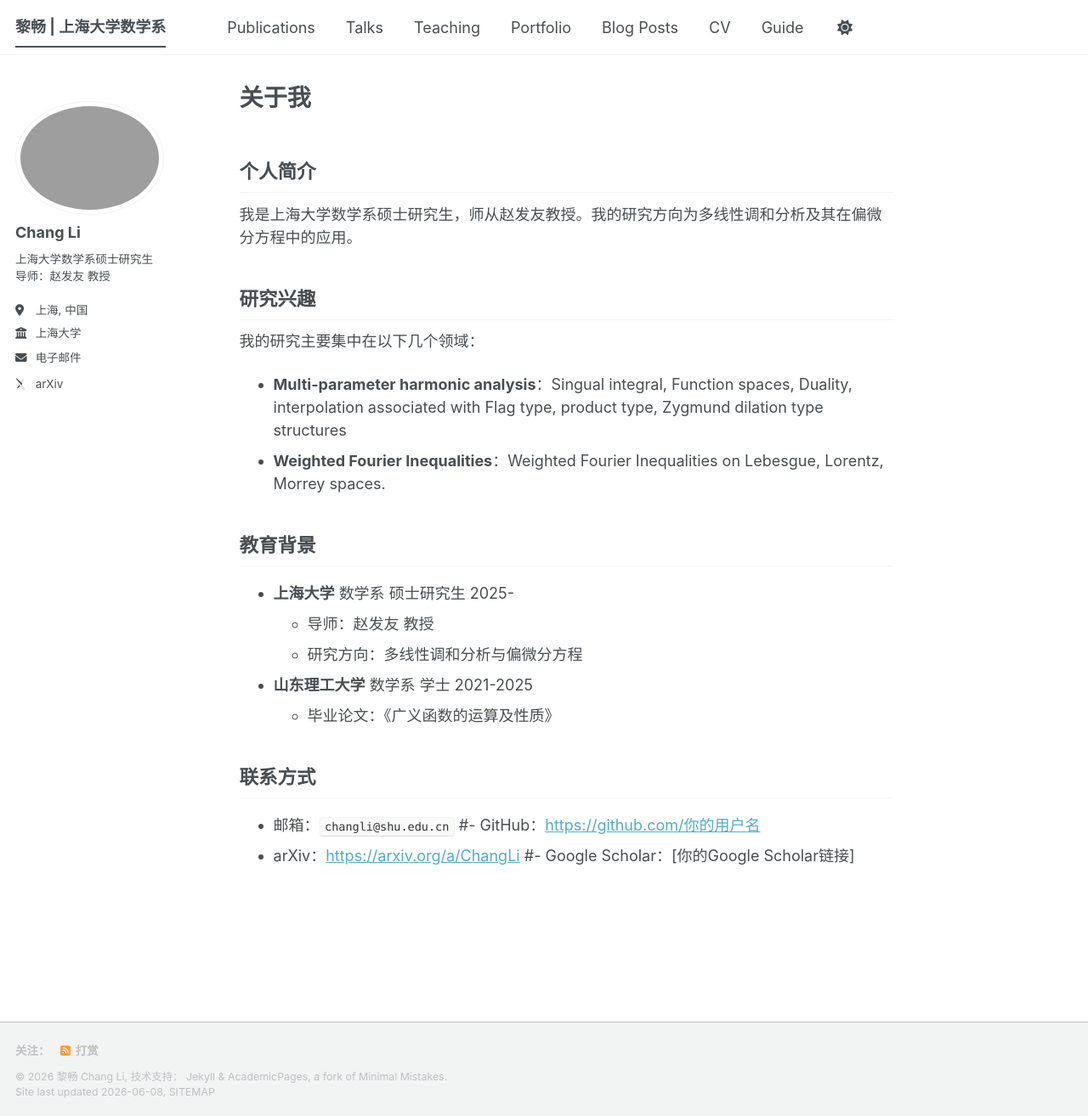
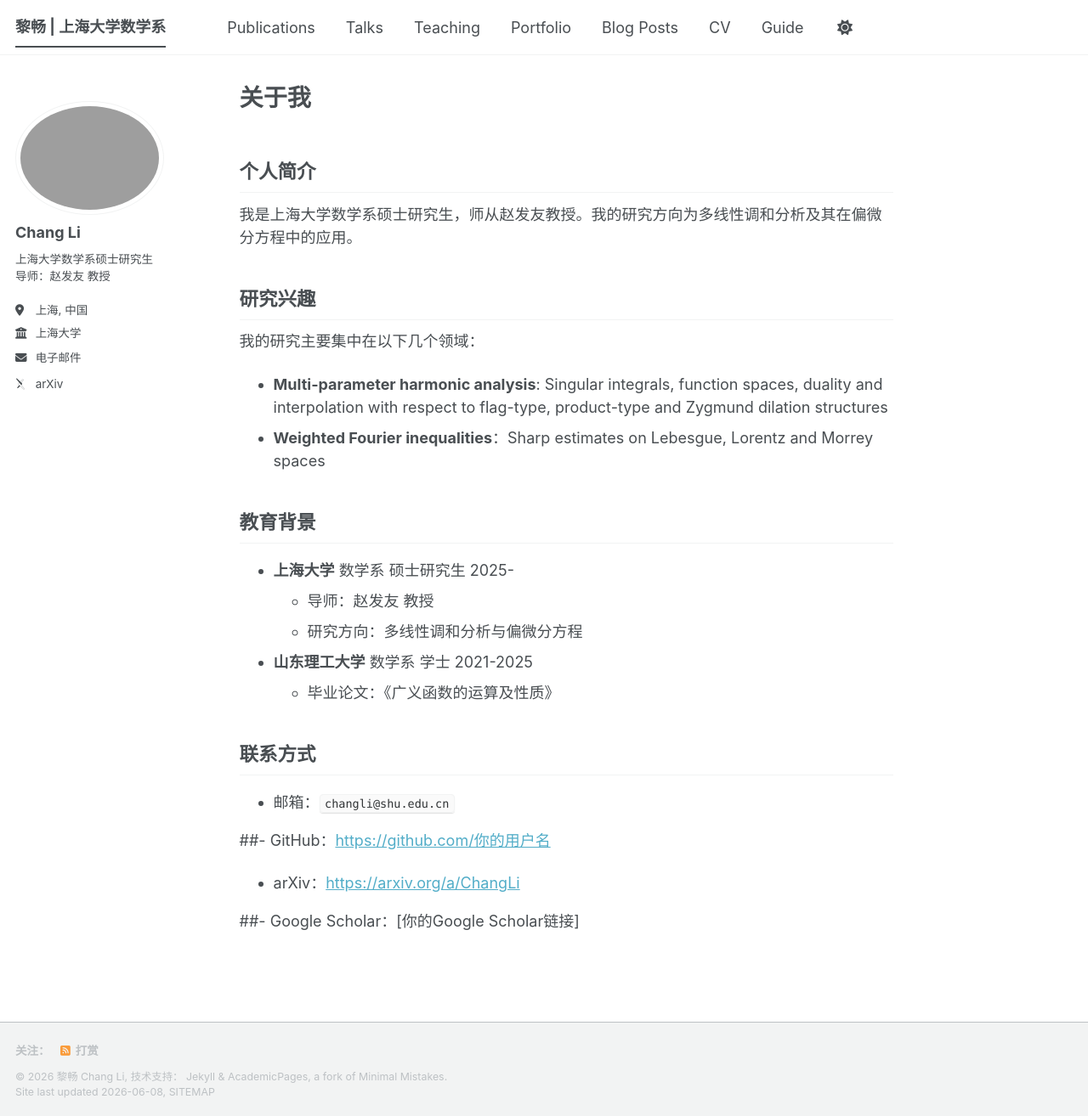
Before and after one commit to Chang-Li-0312/Chang-Li-0312.github.io, a Jekyll site: the page built from _pages/about.md, in a window 1280 px wide and 1314 px high. Shown: the whole window at 85% size. Built offline with Jekyll 4.4.1, drawn with Linux system fonts in a browser that asks for light colours; some web fonts are replaced; a script bundle is joined from its source files by our own code; library files that are not in the unit come from our copies.

Commit message:
Update about.md

```diff
--- a/_pages/about.md
+++ b/_pages/about.md
@@ -13,8 +13,8 @@ title: "关于我"
 
 我的研究主要集中在以下几个领域：
 
-- **Multi-parameter harmonic analysis**：Singual integral, Function spaces, Duality, interpolation associated with Flag type, product type, Zygmund dilation type structures
-- **Weighted Fourier Inequalities**：Weighted Fourier Inequalities on Lebesgue, Lorentz, Morrey spaces.
+- **Multi-parameter harmonic analysis**: Singular integrals, function spaces, duality and interpolation with respect to flag-type, product-type and Zygmund dilation structures
+- **Weighted Fourier inequalities**：Sharp estimates on Lebesgue, Lorentz and Morrey spaces
 
 ## 教育背景
 
@@ -28,6 +28,9 @@ title: "关于我"
 ## 联系方式
 
 - 邮箱：`changli@shu.edu.cn`
-#- GitHub：[https://github.com/你的用户名](https://github.com/你的用户名)
+
+##- GitHub：[https://github.com/你的用户名](https://github.com/你的用户名)
+
 - arXiv：[https://arxiv.org/a/ChangLi](https://arxiv.org/a/ChangLi)
-#- Google Scholar：[你的Google Scholar链接]
+
+##- Google Scholar：[你的Google Scholar链接]
```
